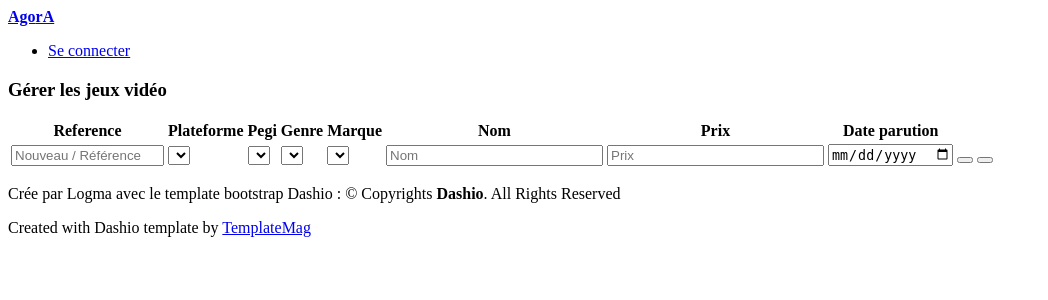
After one commit to Les-Powers-Rangers/AgoraBo, a PHP site: template vue/lesJeux.html.twig in a window 1280 px wide. The commit adds this page. Shown: the top 300 px of the page, without its empty margins (0-1048 px from the left). Run offline with PHP 8.4, Linux system fonts and the light colour scheme; the template is opened without the code that fills it, so the values that code supplies are empty; a stand-in replaces the project's code that opens the database connection; some libraries are stand-ins or nearby versions.

Commit message:
MAJ Jeu video

```diff
--- /dev/null
+++ b/vue/lesJeux.html.twig
@@ -0,0 +1,173 @@
+{% extends "layout.html.twig" %}
+
+{% block central %}
+    <!-- page start-->
+    <div class="col-12">
+        <section class="panel">
+            <div class="chat-room-head">
+                <h3><i class="fa fa-angle-right"></i> Gérer les jeux vidéo</h3>
+            </div>
+            <div class="panel-body">
+                <table class="table table-striped table-advance table-hover">
+                    <thead>
+                    <tr class="tableau-entete">
+                        <th><i class="fa fa-bullhorn"></i> Reference</th>
+                        <th><i class="fa fa-bookmark"></i> Plateforme</th>
+                        <th><i class="fa fa-bookmark"></i> Pegi</th>
+                        <th><i class="fa fa-bookmark"></i> Genre</th>
+                        <th><i class="fa fa-bookmark"></i> Marque</th>
+                        <th><i class="fa fa-bookmark"></i> Nom</th>
+                        <th><i class="fa fa-bookmark"></i> Prix</th>
+                        <th><i class="fa fa-bookmark"></i> Date parution</th>
+                        <th></th>
+                    </tr>
+                    </thead>
+                    <tbody>
+                    <!--<?php
+                //require_once '_forms.inc.php';
+                    ?>-->
+                    <!-- formulaire pour ajouter un nouveau jeu vidéo-->
+                    <tr>
+                        <form action="index.php?uc=gererJeuxVideo" method="post">
+                            <td>
+                                <input type="text" id="txtRefJeu" name="txtRefJeu" size="16" required minlength="4"  maxlength="16"  placeholder="Nouveau / Référence" title="De 4 à 16 caractères"  />
+                            </td>
+                            <td>
+                                <!--<?php
+                                afficherListe($tbPlateformes, "lstPlateformes", "1", "");
+
+                                ?>-->
+                                {% set tbObjects, name, size, idSelect = tbPlateformes, 'lstPlateformes', 1, '' %}
+                                {{ include('liste.html.twig') }}
+                            </td>
+                            <td>
+                                <!--<?php
+                                afficherListe($tbPegis, "lstPegis", "1", "");
+                                ?>-->
+                                {% set tbObjects, name, size, idSelect = tbPegis, 'lstPegis', 1, ''%}
+                                {{ include('liste.html.twig') }}
+                            </td>
+                            <td>
+                                <!--<?php
+                                afficherListe($tbGenres, "lstGenres", "1", "");
+                                ?>-->
+                                {% set tbObjects, name, size, idSelect = tbGenres, 'lstGenres', 1, ''%}
+                                {{ include('liste.html.twig') }}
+                            </td>
+                            <td>
+                                <!--<?php
+                                afficherListe($tbMarques, "lstMarques", "1", "");
+                                ?>-->
+                                {% set tbObjects, name, size, idSelect = tbMarques, 'lstMarques', 1, ''%}
+                                {{ include('liste.html.twig') }}
+                            </td>
+                            <td>
+                                <input type="text" id="txtNom" name="txtNom" size="24" required minlength="1"  maxlength="50"  placeholder="Nom" title="De 1 à 50 caractères"  />
+                            </td>
+                            <td>
+                                <input type="text" id="txtPrix" name="txtPrix" size="24" required minlength="1"  maxlength="5"  placeholder="Prix" title="De 1 à 5 caractères"  />
+                            </td>
+                            <td>
+                                <input type="date" id="txtDateParution" name="txtDateParution" />
+                            </td>
+                            <td>
+                                <button class="btn btn-primary btn-xs" type="submit" name="cmdAction" value="ajouterNouveauJeuVideo" title="Enregistrer nouveau jeu vidéo"><i class="fa fa-save"></i></button>
+                                <button class="btn btn-info btn-xs" type="reset" title="Effacer la saisie"><i class="fa fa-eraser"></i></button>
+                            </td>
+                        </form>
+                    </tr>
+                    <!--<?php
+                    foreach ($tbJeuxVideo as $jeuVideo) {
+                    ?>-->
+                    {% for key , jeuVideo in tbJeuxVideo %}
+                    <tr>
+
+                        <!-- formulaire pour modifier et supprimer les jeux vidéo-->
+                        <form action="index.php?uc=gererJeuxVideo" method="post">
+                            <td><!--<?php echo $jeuVideo->reference; ?>-->{{ jeuVideo.reference }}<input type="hidden"  name="txtRefJeu" value={{ jeuVideo.reference }} /></td>
+                            <td><!--<?php
+                            if ($jeuVideo->reference != $refJeuModif) {
+                                echo $jeuVideo->libPlateforme; ?>-->
+                                {% if jeuVideo.reference != refJeuModif %}
+                                {{ jeuVideo.libPlateforme }}
+                            </td>
+                            <td><!--<?php echo $jeuVideo->libPegi; ?>-->{{ jeuVideo.libPegi }}</td>
+                            <td><!--<?php echo $jeuVideo->libGenre; ?>-->{{ jeuVideo.libGenre }}</td>
+                            <td><!--<?php echo $jeuVideo->libMarque; ?>-->{{ jeuVideo.libMarque }}</td>
+                            <td><!--<?php echo $jeuVideo->nom; ?>-->{{ jeuVideo.nom }}</td>
+                            <td><!--<?php echo $jeuVideo->prix; ?>-->{{ jeuVideo.prix }}</td>
+                            <td><!--<?php echo $jeuVideo->dateP; ?>-->{{ jeuVideo.dateP }}</td>
+                            <td>
+                                <!--<?php if ($notification != 'rien' && $jeuVideo->reference == $refJeuNotif) {
+                                echo '<button class="btn btn-success btn-xs"><i class="fa fa-check"></i>'.$notification.'</button>';
+
+                                } ?>-->
+                                {% if notification != 'rien' and jeuVideo.reference == refJeuNotif %}
+                                <button class="btn btn-success btn-xs"><i class="fa fa-check"></i>{{ notification }}</button>
+                                {% endif %}
+                                <button class="btn btn-primary btn-xs" type="submit" name="cmdAction" value="demanderModifierJeuVideo" title="Modifier"><i class="fa fa-pencil"></i></button>
+                                <button class="btn btn-danger btn-xs" type="submit" name="cmdAction" value="supprimerJeuVideo" title="Supprimer" onclick="return confirm('Voulez-vous vraiment supprimer ce jeu vidéo ?');"><i class="fa fa-trash-o "></i></button>
+                            </td>
+                                <!--<?php
+                                }
+                                else {
+                                    afficherListe($tbPlateformes, "lstPlateformes", "1", $jeuVideo->idPlateforme);
+                                ?>-->
+                                {% else %}
+                                {% set tbObjects, name, size, idSelect = tbPlateformes, 'lstPlateformes', 1, jeuVideo.idPlateforme %}
+                                    {{ include('liste.html.twig') }}
+
+                            </td>
+                            <td>
+                                <!--<?php
+                                        afficherListe($tbPegis, "lstPegis", "1", $jeuVideo->idPegi);
+                                ?>-->
+                                {% set tbObjects, name, size, idSelect = tbPegis, 'lstPegis', 1, jeuVideo.idPegi %}
+                                {{ include('liste.html.twig') }}
+                            </td>
+                            <td>
+                                <!--<?php
+                                        afficherListe($tbGenres, "lstGenres", "1", $jeuVideo->idGenre);
+                                ?>-->
+                                {% set tbObjects, name, size, idSelect = tbGenres, 'lstGenres', 1, jeuVideo.idGenre %}
+                                {{ include('liste.html.twig') }}
+                            </td>
+                            <td>
+                                <!--<?php
+                                        afficherListe($tbMarques, "lstMarques", "1", $jeuVideo->idMarque);
+                                ?>-->
+                                {% set tbObject, name, size, idSelect = tbMarques,"lstMarques", 1, jeuVideo.idMarque %}
+                                {{ include('liste.html.twig') }}
+                            </td>
+                            <td>
+                                <input type="text" id="txtNom" name="txtNom" size="24" required minlength="1"  maxlength="50"  value={{ jeuVideo.nom }}  />
+                            </td>
+                            <td>
+                                <input type="text" id="txtPrix" name="txtPrix" size="24" required minlength="1"  maxlength="5"  value={{ jeuVideo.prix }} />
+                            </td>
+                            <td>
+                                <input type="date" id="txtDateParution" name="txtDateParution" value={{ jeuVideo.dateP }} />
+                            </td>
+                            <td>
+                                <button class="btn btn-primary btn-xs" type="submit" name="cmdAction" value="validerModifierJeuVideo" title="Enregistrer"><i class="fa fa-save"></i></button>
+                                <button class="btn btn-info btn-xs" type="reset" title="Effacer la saisie"><i class="fa fa-eraser"></i></button>
+                                <button class="btn btn-warning btn-xs" type="submit" name="cmdAction" value="annulerModifierJeuVideo" title="Annuler"><i class="fa fa-undo"></i></button>
+                            </td>
+                            <!--<?php
+                            }
+                            ?>-->
+                            {% endif %}
+                        </form>
+
+                    </tr>
+                    <!--<?php
+                    }
+                    ?>-->
+                    {% endfor %}
+                    </tbody>
+                </table>
+            </div><!-- fin div panel-body-->
+        </section><!-- fin section jeux_videos-->
+    </div><!--fin div "col-12">
+
+{% endblock %}
--- a/vue/menu.html.twig
+++ b/vue/menu.html.twig
@@ -17,7 +17,7 @@
                     <span>Jeux vidéos</span>
                 </a>
                 <ul class="sub">
-                    <li><a href="index.php?uc=gererJeux&action=afficherJeux">Jeux</a></li>
+                    <li><a href="index.php?uc=gererJeuxVideo&action=afficherJeux">Jeux</a></li>
                     <li><a href="index.php?uc=gererGenres&action=afficherGenres">Genres</a></li>
                     <li><a href="index.php?uc=gererPlateformes&action=afficherPlateformes">Plateformes</a></li>
                     <li><a href="index.php?uc=gererMarques&action=afficherMarques">Marques</a></li>
```
Also changed, not shown: controleur/c_gererJeuxVideo.php (+16 -1 lines).
